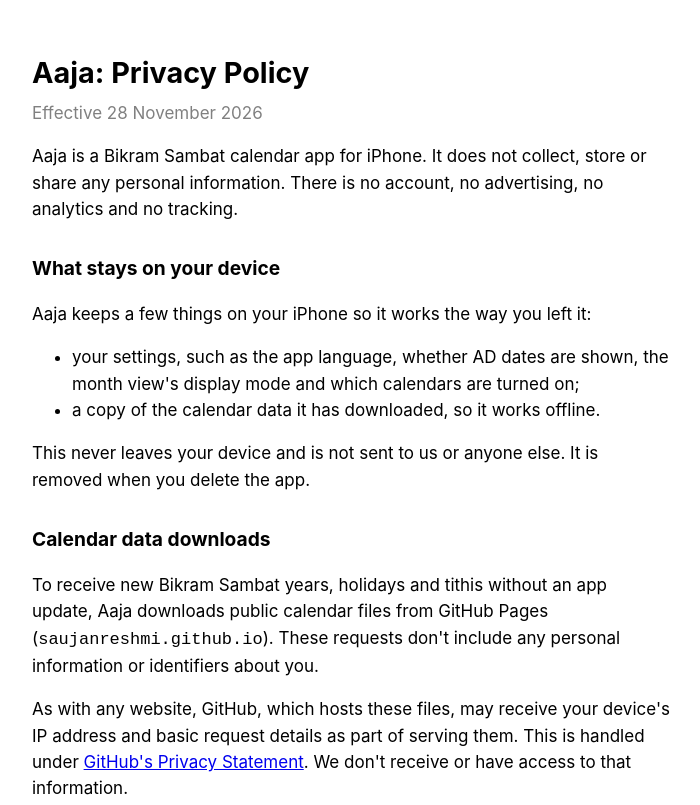
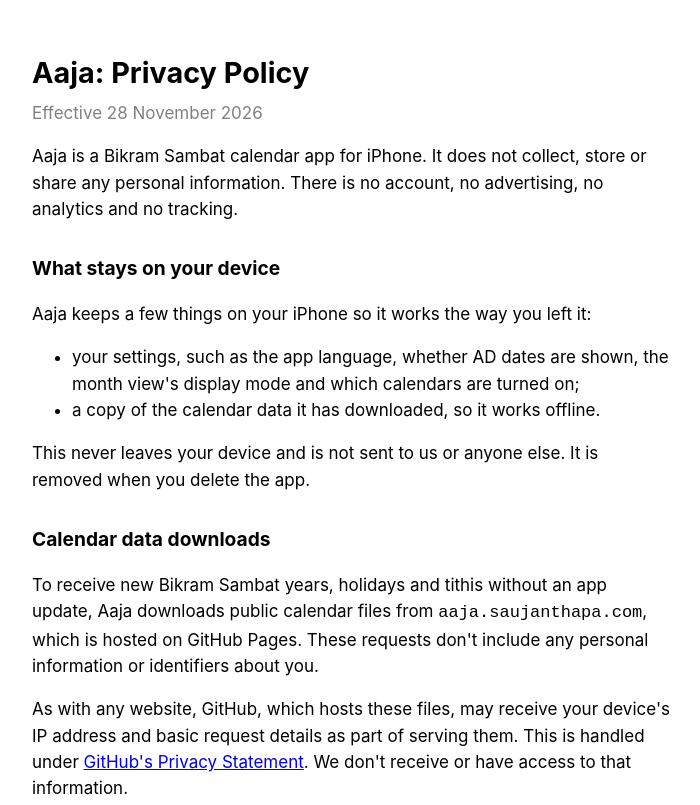
Before and after one commit to saujanreshmi/aaja-data, a plain HTML site: page privacy/index.html in a window 1280 px wide. Shown: the top 805 px of the page, without its empty margins (288-988 px from the left). Drawn offline with Linux system fonts and the light colour scheme.

Commit message:
Point the privacy page and README at aaja.saujanthapa.com
Co-Authored-By: Claude Opus 5.5 <noreply@anthropic.com>

```diff
--- a/privacy/index.html
+++ b/privacy/index.html
@@ -38,8 +38,9 @@ removed when you delete the app.</p>
 
 <h2>Calendar data downloads</h2>
 <p>To receive new Bikram Sambat years, holidays and tithis without an app
-update, Aaja downloads public calendar files from GitHub Pages
-(<code>saujanreshmi.github.io</code>). These requests don't include any personal
+update, Aaja downloads public calendar files from
+<code>aaja.saujanthapa.com</code>, which is hosted on GitHub Pages. These
+requests don't include any personal
 information or identifiers about you.</p>
 <p>As with any website, GitHub, which hosts these files, may receive your
 device's IP address and basic request details as part of serving them. This is
```
Also changed, not shown: 1 other file.
